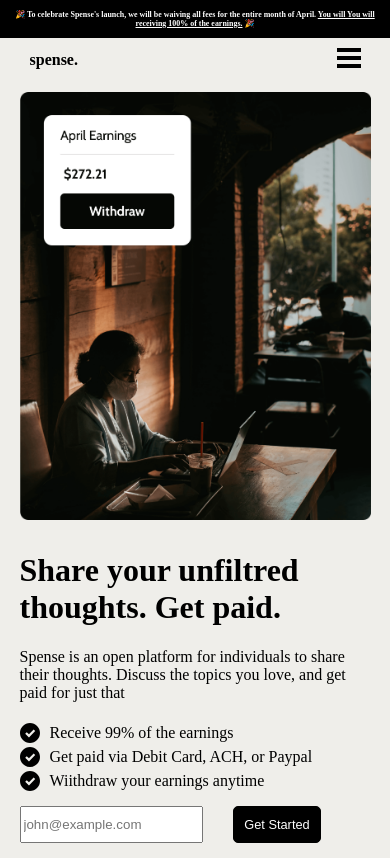
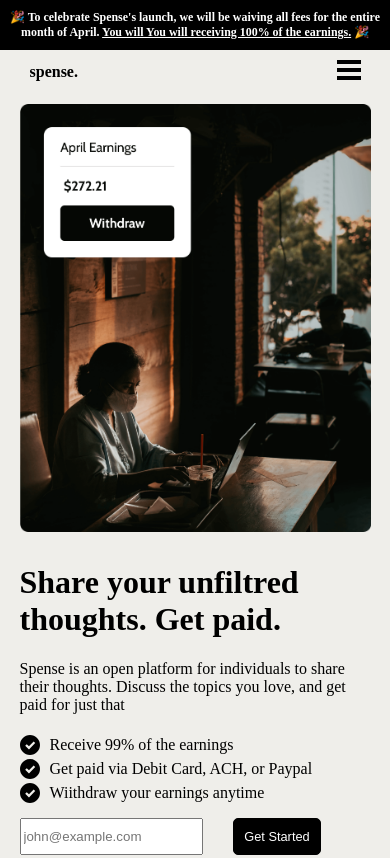
Before and after one commit to pana5he/spense, a website: page index.html in a window 390 px wide. Shown: the top 858 px of the page. Drawn offline with Linux system fonts and the light colour scheme.

Commit message:
top bar font

```diff
--- a/main.css
+++ b/main.css
@@ -2,7 +2,7 @@
     background-color: black;
     text-align: center;
     color: white;
-    font-size: 0.6rem;
+    font-size: 0.9rem;
     padding: 10px ;
     text-decoration:#efeeea;
 }
@@ -304,12 +304,6 @@ footer ul {
 }
 
 @media (max-width: 600px) {
-
-    body {
-        /* font-size: 0.9rem; */
-    }
-    .container{
-    }
     .nav-links {
         display: none;
         list-style: none;
```
